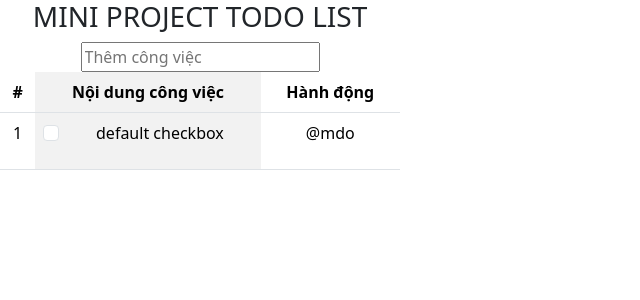
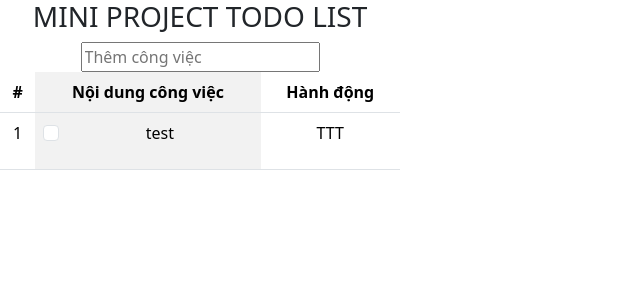
Before and after one commit to TtinTt/ra-learn-ractJs, a React (Create React App) app: page / in a window 1280 px wide. Shown: the top 300 px of the page, without its empty margins (0-640 px from the left). Built offline with nearby package versions, Linux system fonts and the light colour scheme.

Commit message:
no message

```diff
--- a/src/App.js
+++ b/src/App.js
@@ -5,6 +5,15 @@ import List from "./components/checklist";
 import Table from "react-bootstrap/Table";
 
 class App extends React.Component {
+  constructor() {
+    super();
+    this.state = {
+      todoList: [],
+      newtodo: { id: 0, value: false, content: "" },
+      todo: { id: 0, value: false, content: "test" },
+    };
+  }
+
   render() {
     return (
       <div className="App">
@@ -22,10 +31,9 @@ class App extends React.Component {
             <tr>
               <td>1</td>
               <td>
-                {" "}
-                <List></List>
+                <List todo={this.state.todo}></List>
               </td>
-              <td>@mdo</td>
+              <td>TTT</td>
             </tr>
           </tbody>
         </Table>
--- a/src/components/checklist.js
+++ b/src/components/checklist.js
@@ -4,6 +4,10 @@ import Form from "react-bootstrap/Form";
 import Table from "react-bootstrap/Table";
 
 class List extends React.Component {
+  constructor(props) {
+    super(props);
+  }
+
   render() {
     return (
       <div>
@@ -12,8 +16,8 @@ class List extends React.Component {
             <div key={`default-${type}`} className="mb-3">
               <Form.Check // prettier-ignore
                 type={type}
-                id={`default-${type}`}
-                label={`default ${type}`}
+                id={`${this.props.todo.id}`}
+                label={`${this.props.todo.content}`}
               />
             </div>
           ))}
```
Also changed, not shown: 1 other file (tests, documents, lock files or other folders).
